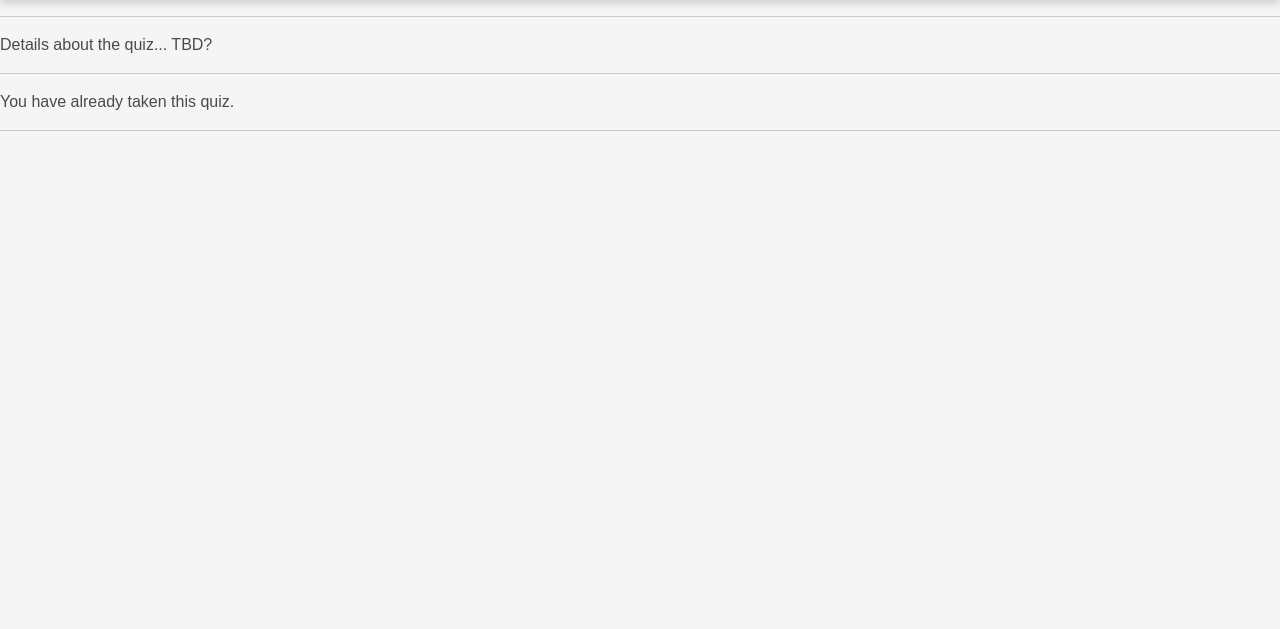
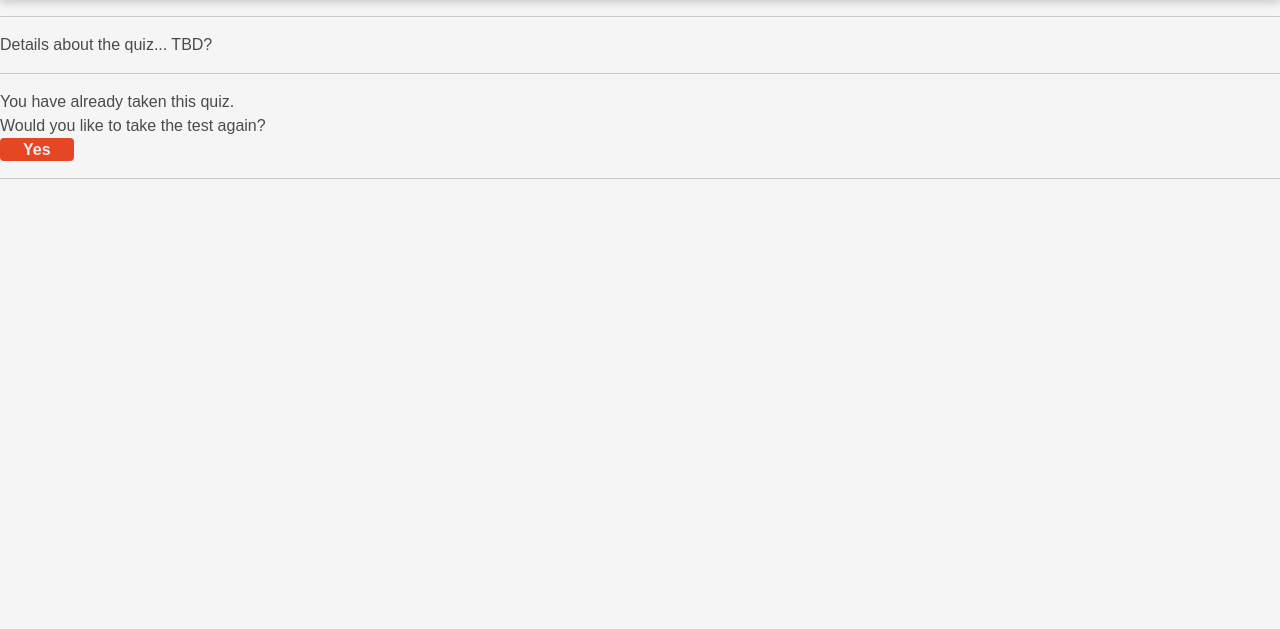
Before and after one commit to TravelTimN/ci-mentor-quiz, a Django app: page /quiz/ in a window 1280 px wide. Shown: the part 76-705 px from the top of the page. Run offline with Django 3.2, Linux system fonts and the light colour scheme; a user stored in the database is signed in; data comes from the database, SQL or seed files in the repository; tables that the repository leaves empty hold one stand-in row (values such as "Sample post"); parts of the project's set-up code (start-up, migrations or seed data) failed here and were passed over.

Commit message:
Add conditional check for non-mentors, and mentors taking quiz again

```diff
--- a/quizzes/templates/quizzes/info.html
+++ b/quizzes/templates/quizzes/info.html
@@ -10,7 +10,14 @@ Details about the quiz... TBD?
 
 {% if user.profile.taken_quiz %}
     <!-- user has taken quiz already -->
-    You have already taken this quiz.
+    {% if user.profile.mentor_type != "is_not_mentor" %}
+        You have already taken this quiz.<br>
+        Would you like to take the test again?<br>
+        <a href="{% url 'take_quiz' quiz_id %}" class="btn-ci">Yes</a>
+    {% else %}
+        Thank You!<br>
+        The Code Institute Mentoring team will be in contact with you soon!
+    {% endif %}
 {% else %}
     <!-- user has not taken quiz yet -->
     <a href="{% url 'take_quiz' quiz_id %}" class="btn-ci">Take Quiz</a>
```
